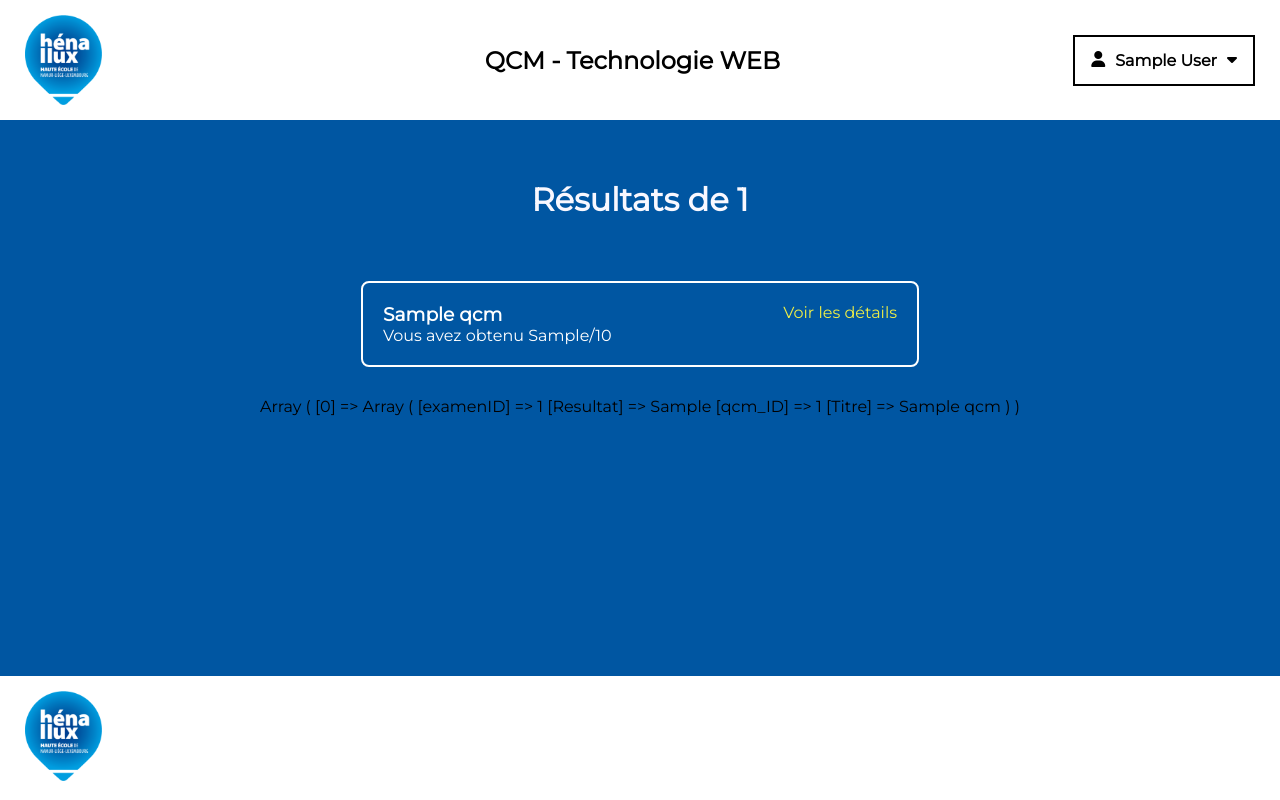
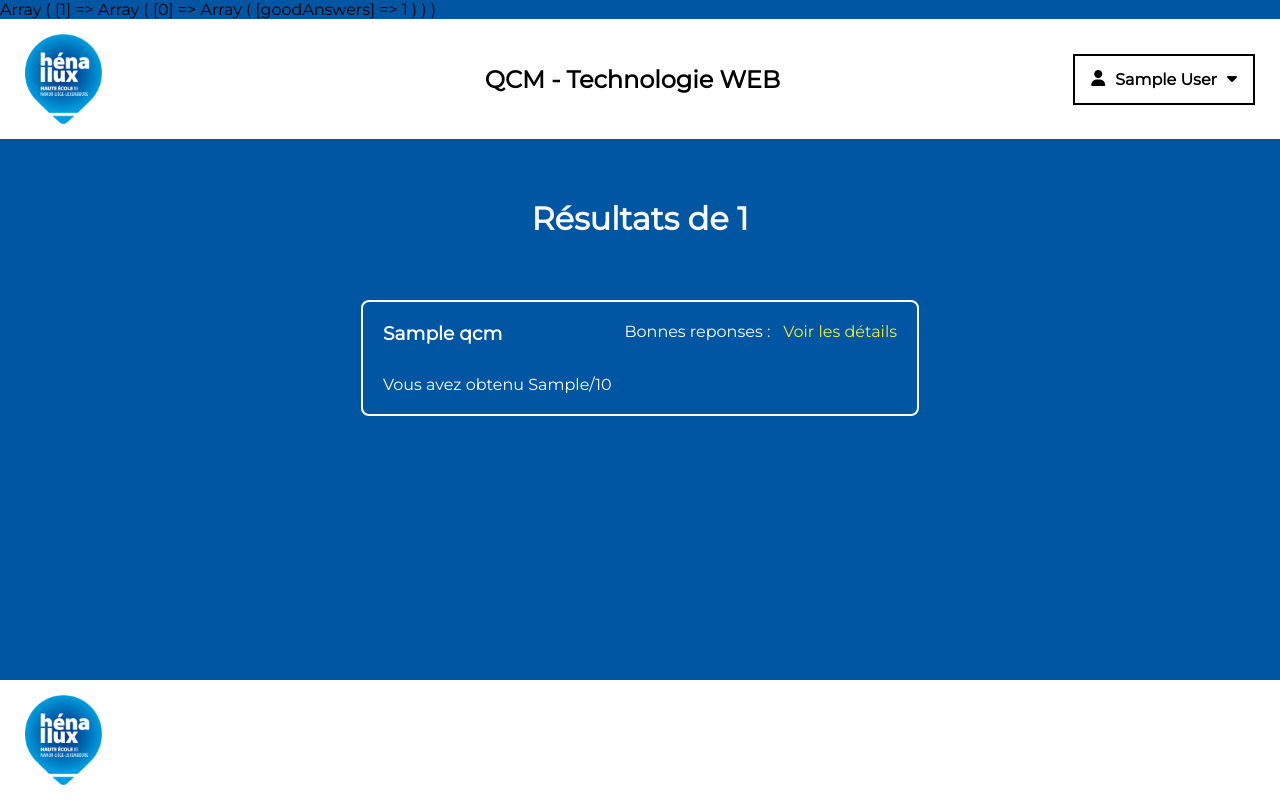
Before and after one commit to WH-Yoshi/QCM-front, a PHP site: page /result.php in a window 1280 px wide. Run offline with PHP 8.4, Linux system fonts and the light colour scheme; the visitor is signed in with stand-in values (Sample User, id 1); tables that the repository leaves empty or names only in its code hold one stand-in row (values such as "Sample post"); data that the repository does not hold is empty; some libraries are stand-ins or nearby versions.

Commit message:
26-10-23

```diff
--- a/result.php
+++ b/result.php
@@ -39,7 +39,7 @@
 // This code is going to get each choice the user has done
 $userChoices = array();
 foreach ($userExams as $exam) {
-    $sql = "SELECT * FROM CHOIX_UTILISATEUR WHERE examen_ID = :examen_ID;";
+    $sql = "SELECT isCorrect,examen_ID,reponse_ID FROM CHOIX_UTILISATEUR WHERE examen_ID = :examen_ID;";
     try {
         $stmt = $db->prepare($sql);
         $stmt->bindParam(':examen_ID', $exam['examenID']);
@@ -50,21 +50,25 @@
         echo "Error coming from the database : " . $e->getMessage();
     }
 }
-$goodAnswer = 0;
-$badAnswer = 0;
-$idkAnswer = 0;
-foreach ($userChoices as $choice) {
-    foreach ($choice as $answer) {
-        if ($answer['isCorrect'] == 1) {
-            $goodAnswer++;
-        } elseif ($answer['isCorrect'] == 0) {
-            $badAnswer++;
+$choiceAnswers = array();
+foreach ($userChoices as $userChoice) {
+    $idkAnswers = 0;
+    $goodAnswers = 0;
+    $badAnswers = 0;
+    foreach ($userChoice as $item) {
+        if ($item['isCorrect'] == 0 && $item['reponse_ID'] == null) {
+            $idkAnswers++;
+            $choiceAnswers[$item['examen_ID']] = array(array('idkAnswers' => $idkAnswers));
+        } elseif ($item['isCorrect'] == 0) {
+            $badAnswers++;
+            $choiceAnswers[$item['examen_ID']] = array(array('badAnswers' => $badAnswers));
         } else {
-            $idkAnswer++;
+            $goodAnswers++;
+            $choiceAnswers[$item['examen_ID']] = array(array('goodAnswers' => $goodAnswers));
         }
     }
 }
-
+print_r($choiceAnswers);
 ?>
 <!DOCTYPE html>
 <html lang="fr">
@@ -110,10 +114,11 @@
                     <h3>' . htmlspecialchars($exam['Titre']) . '</h3>
                     <p>Vous avez obtenu ' . $exam['Resultat'] . '/10</p>
                 </div>
+                <p>Bonnes reponses : </p>
+
                 <a href="./result.php?examID=' . $exam['examenID'] . '">Voir les détails</a>
                 </div>';
             }
-            print_r($userExams);
             ?>
         </section>
     </main>
--- a/styles/style.css
+++ b/styles/style.css
@@ -479,6 +479,11 @@
   box-sizing: border-box;
   color: white;
 }
+section#qcm-result div.result div {
+  display: flex;
+  flex-direction: column;
+  gap: 30px;
+}
 section#qcm-result div.result a {
   color: #efef46;
 }
```
